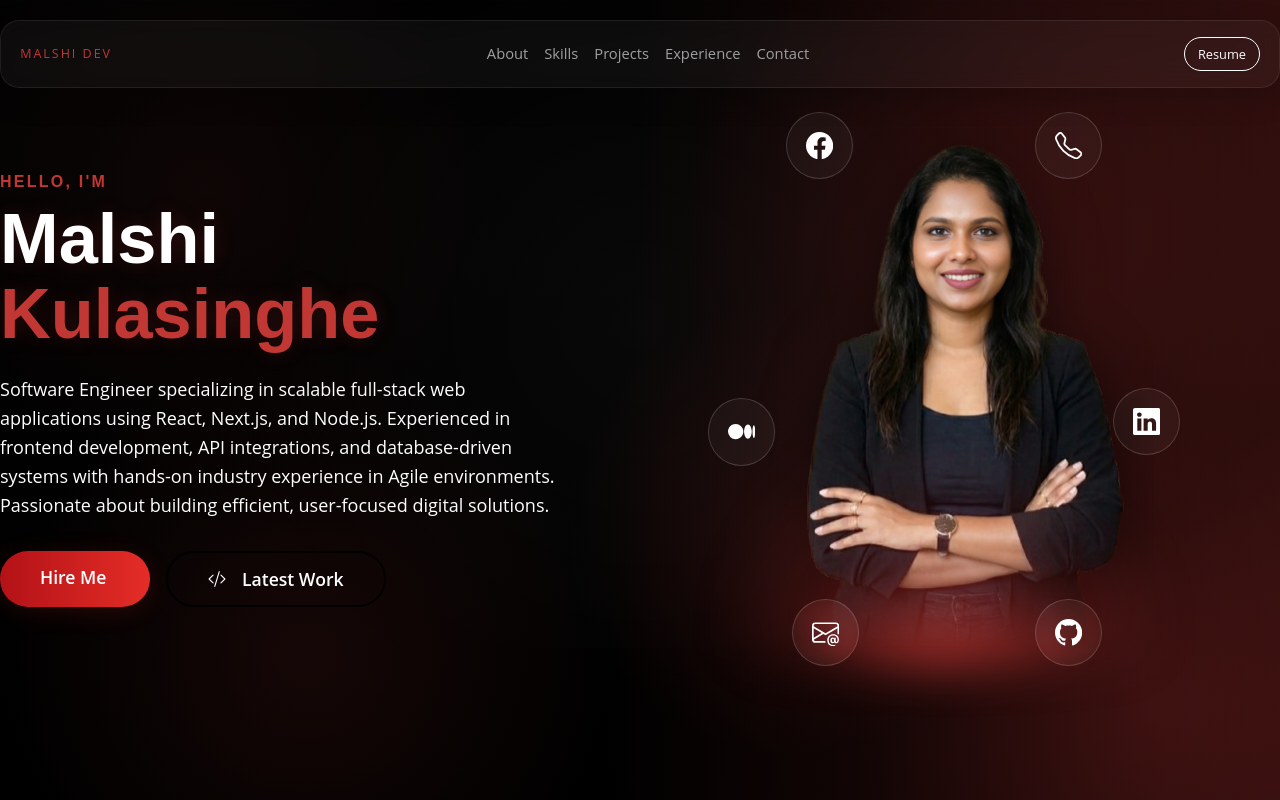
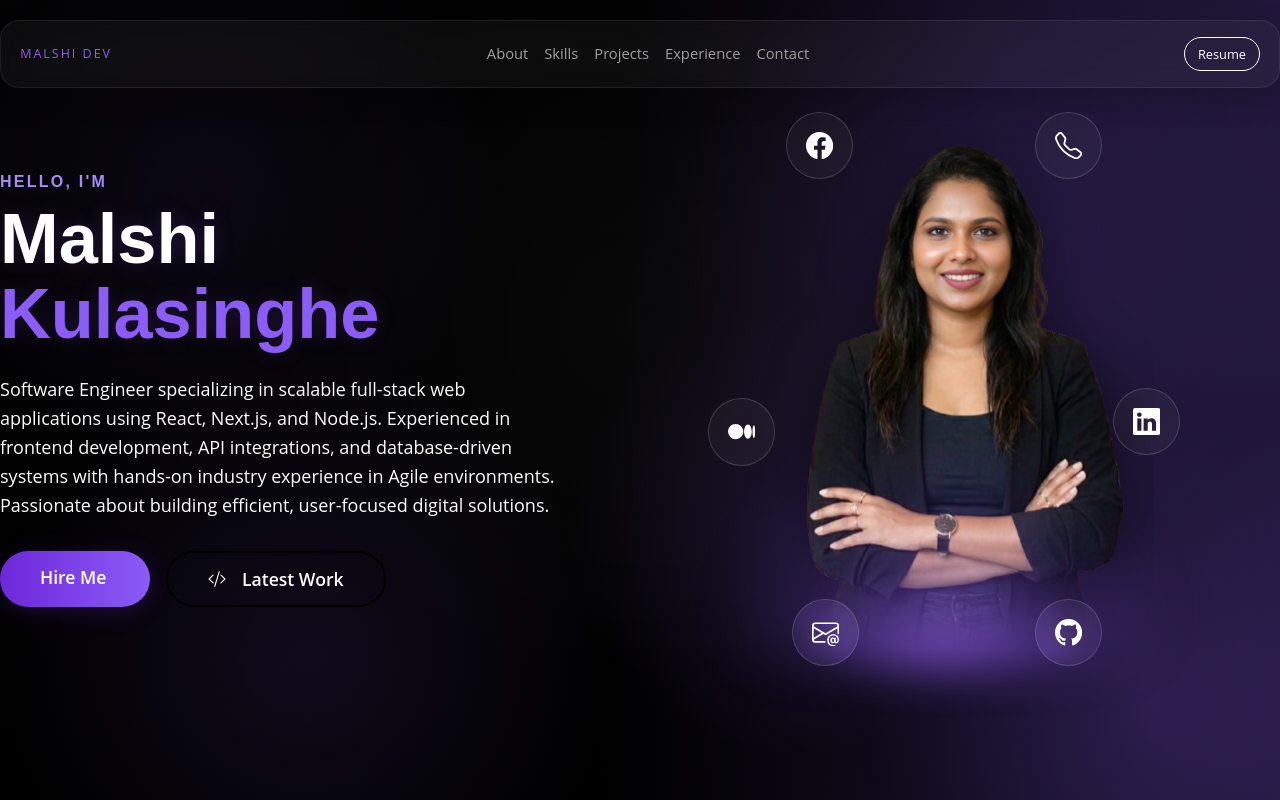
Before and after one commit to Malshii/Portfolio-v2, a Next.js app: page / in a window 1280 px wide. Shown: the top 800 px of the page. Built offline with nearby package versions, Linux system fonts and the light colour scheme.

Commit message:
updated theme colors

```diff
--- a/app/styles/buttons.css
+++ b/app/styles/buttons.css
@@ -1,16 +1,16 @@
 .btn.btn-primary-cta {
-  background: linear-gradient(90deg, #b31217 0%, #e52d27 100%);
+  background: linear-gradient(90deg, #6d28d9 0%, #8b5cf6 100%);
   border: none;
   color: #fff;
   font-weight: 600;
   border-radius: 2rem;
   padding: 0.75rem 2.5rem;
   font-size: 1.1rem;
-  box-shadow: 0 4px 24px 0 rgba(229, 45, 39, 0.15);
+  box-shadow: 0 4px 24px 0 rgba(109, 40, 217, 0.24);
   transition: background 0.2s;
 }
 .btn.btn-primary-cta:hover {
-  background: linear-gradient(90deg, #e52d27 0%, #b31217 100%);
+  background: linear-gradient(90deg, #8b5cf6 0%, #6d28d9 100%);
 }
 /* Button and CTA styles */
 
@@ -30,9 +30,9 @@
 }
 
 .btn-primary {
-  background: linear-gradient(120deg, #c13733, #a0a0a0, #ffffff);
+  background: linear-gradient(120deg, #7c3aed, #c4b5fd, #ffffff);
   color: #000000;
-  box-shadow: 0 12px 30px rgba(193, 55, 51, 0.32);
+  box-shadow: 0 12px 30px rgba(124, 58, 237, 0.32);
   text-align: center;
 }
 
@@ -43,6 +43,6 @@
 }
 
 .btn-secondary:hover {
-  border-color: rgba(193, 55, 51, 0.55);
-  box-shadow: 0 0 20px rgba(193, 55, 51, 0.22);
+  border-color: rgba(139, 92, 246, 0.55);
+  box-shadow: 0 0 20px rgba(139, 92, 246, 0.22);
 }
--- a/app/styles/contact.css
+++ b/app/styles/contact.css
@@ -30,8 +30,8 @@
 .contact-form input:focus,
 .contact-form textarea:focus {
   outline: none;
-  border-color: rgba(193, 55, 51, 0.72);
-  box-shadow: 0 0 0 3px rgba(193, 55, 51, 0.2);
+  border-color: rgba(var(--electric-cyan-rgb), 0.72);
+  box-shadow: 0 0 0 3px rgba(var(--electric-cyan-rgb), 0.2);
 }
 
 .contact-info {
--- a/app/styles/navigation.css
+++ b/app/styles/navigation.css
@@ -75,5 +75,5 @@
 }
 
 .nav-cta:hover {
-  box-shadow: 0 0 18px rgba(193, 55, 51, 0.28);
+  box-shadow: 0 0 18px rgba(var(--electric-cyan-rgb), 0.28);
 }
--- a/app/styles/skills.css
+++ b/app/styles/skills.css
@@ -240,7 +240,7 @@
   position: relative;
   border-radius: 1rem;
   background:
-    radial-gradient(circle at center, rgba(193, 55, 51, 0.14), transparent 58%),
+    radial-gradient(circle at center, rgba(var(--electric-cyan-rgb), 0.14), transparent 58%),
     rgba(255, 255, 255, 0.02);
   border: 1px solid rgba(230, 241, 255, 0.1);
 }
@@ -258,9 +258,9 @@
   font-size: 0.72rem;
   text-transform: uppercase;
   letter-spacing: 0.06em;
-  border: 1px solid rgba(193, 55, 51, 0.5);
+  border: 1px solid rgba(var(--electric-cyan-rgb), 0.5);
     border: 1px solid var(--skills-card-accent);
-    background: rgba(193, 55, 51, 0.16);
+    background: rgba(var(--electric-cyan-rgb), 0.16);
     color: var(--skills-card-accent);
 }
 
@@ -272,7 +272,7 @@
   font-size: 0.68rem;
   border: 1px solid rgba(160, 160, 160, 0.35);
     border: 1px solid var(--skills-card-accent);
-    background: rgba(193, 55, 51, 0.10);
+    background: rgba(var(--electric-cyan-rgb), 0.10);
     color: var(--skills-card-accent);
   animation: riseIn 620ms ease both;
 }
--- a/app/styles/social.css
+++ b/app/styles/social.css
@@ -32,8 +32,8 @@
 
 .hero-social:hover {
   transform: scale(1.08);
-  border-color: rgba(193, 55, 51, 0.7);
-  box-shadow: 0 0 20px rgba(193, 55, 51, 0.35);
+  border-color: rgba(var(--electric-cyan-rgb), 0.7);
+  box-shadow: 0 0 20px rgba(var(--electric-cyan-rgb), 0.35);
 }
 
 /* Unique positions for 6 social icons */
@@ -85,6 +85,6 @@
 
 .social-row a:hover {
   color: var(--soft-white);
-  border-color: rgba(193, 55, 51, 0.7);
-  box-shadow: 0 0 16px rgba(193, 55, 51, 0.3);
+  border-color: rgba(var(--electric-cyan-rgb), 0.7);
+  box-shadow: 0 0 16px rgba(var(--electric-cyan-rgb), 0.3);
 }
--- a/app/styles/typography.css
+++ b/app/styles/typography.css
@@ -4,7 +4,7 @@ section h2 {
   font-family: var(--font-montserrat), sans-serif;
   font-size: clamp(1.65rem, 3.1vw, 2.5rem);
   margin: 0 0 0.85rem;
-  text-shadow: 0 0 14px rgba(193, 55, 51, 0.2);
+  text-shadow: 0 0 14px rgba(var(--electric-cyan-rgb), 0.2);
 }
 
 .section-subtitle {
--- a/app/styles/variables.css
+++ b/app/styles/variables.css
@@ -3,12 +3,12 @@
     --card-bg: #151515;
   --space-black: #000000;
   --cosmic-navy: #000000;
-  --electric-cyan: #c13733;
-  --electric-cyan-rgb: 193, 55, 51;
-  --electric-cyan-transparent: 163, 91, 91, 0.17;
-  --neon-violet: #a0a0a0;
-  --aurora-green: #c13733;
-  --solar-orange: #c13733;
+  --electric-cyan: #8b5cf6;
+  --electric-cyan-rgb: 139, 92, 246;
+  --electric-cyan-transparent: 139, 92, 246, 0.17;
+  --neon-violet: #c4b5fd;
+  --aurora-green: #a78bfa;
+  --solar-orange: #7c3aed;
   --soft-white: #ffffff;
 
   --text-muted: #a0a0a0;
@@ -24,22 +24,22 @@
     ),
     radial-gradient(
       circle at 78% 30%,
-      rgba(193, 55, 51, 0.17),
+      rgba(var(--electric-cyan-rgb), 0.17),
       transparent 28%
     ),
     radial-gradient(
       circle at 62% 66%,
-      rgba(193, 55, 51, 0.14),
+      rgba(var(--electric-cyan-rgb), 0.14),
       transparent 24%
     ),
     radial-gradient(
       circle at 24% 82%,
-      rgba(193, 55, 51, 0.12),
+      rgba(var(--electric-cyan-rgb), 0.12),
       transparent 26%
     ),
     radial-gradient(
       circle at 90% 88%,
-      rgba(193, 55, 51, 0.16),
+      rgba(var(--electric-cyan-rgb), 0.16),
       transparent 22%
     ),
     linear-gradient(180deg, #020202 0%, #000000 100%);
```
Also changed, not shown: app/styles/hero.css (+4 -4 lines).
